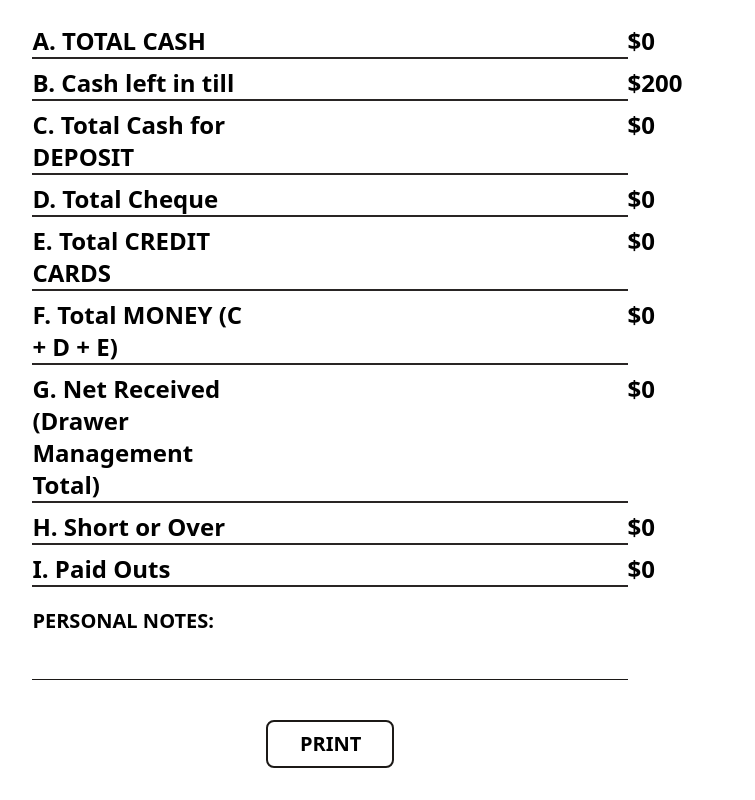
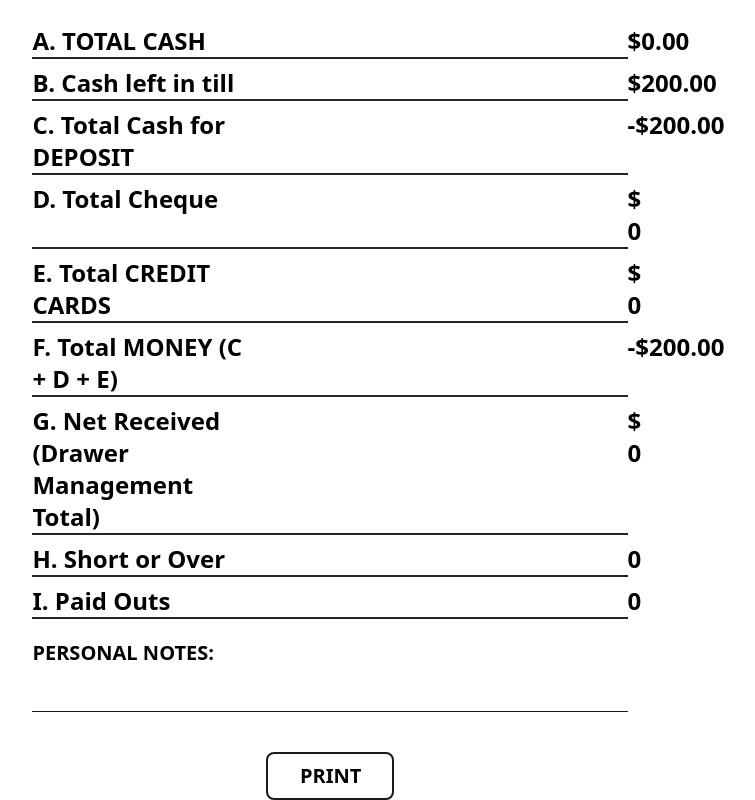
Before and after one commit to Terence-A/balance_sheet, a React (Vite) app: page / in a window 1280 px wide. Shown: the part 687-1487 px from the top of the page, without its empty margins (310-1065 px from the left). Before the commit the page ends 1455 px from the top, so only its background shows below. Built offline with nearby package versions, Linux system fonts and the light colour scheme.

Commit message:
added logic for the Summary totals

```diff
--- a/src/App.jsx
+++ b/src/App.jsx
@@ -3,15 +3,67 @@ import Header from "./components/Header";
 import PersonalNotes from "./components/PersonalNotes";
 import TotalSummary from "./components/TotalSummary";
 import UserInfo from "./components/UserInfo";
+import { useState } from "react";
 
 function App() {
+  const [coinCount, setCoinCount] = useState({
+    nickels: 0,
+    dimes: 0,
+    quarters: 0,
+    loonies: 0,
+    toonies: 0,
+    fives: 0,
+    tens: 0,
+    twenties: 0,
+    fifties: 0,
+    hundreds: 0,
+  });
+
+  const handleChange = (inputIdentifier, newValue) => {
+    setCoinCount((prevCoinCount) => {
+      return {
+        ...prevCoinCount,
+        [inputIdentifier]: +newValue,
+      };
+    });
+  };
+
+  let totalCoins = {
+    nickels: coinCount.nickels * 0.05,
+    dimes: coinCount.dimes * 0.1,
+    quarters: coinCount.quarters * 0.25,
+    loonies: coinCount.loonies * 1.0,
+    toonies: coinCount.toonies * 2.0,
+    fives: coinCount.fives * 5.0,
+    tens: coinCount.tens * 10.0,
+    twenties: coinCount.twenties * 20.0,
+    fifties: coinCount.fifties * 50.0,
+    hundreds: coinCount.hundreds * 100.0,
+  };
+
+  let totalCash =
+    totalCoins.nickels +
+    totalCoins.dimes +
+    totalCoins.quarters +
+    totalCoins.loonies +
+    totalCoins.toonies +
+    totalCoins.fives +
+    totalCoins.tens +
+    totalCoins.twenties +
+    totalCoins.fifties +
+    totalCoins.hundreds;
+
   return (
     <>
       <main>
         <Header />
         <UserInfo />
-        <CashCounts />
-        <TotalSummary />
+        <CashCounts
+          totalCoins={totalCoins}
+          coinCount={coinCount}
+          handleChange={handleChange}
+        />
+        <TotalSummary totalCoins={totalCoins} totalCash={totalCash} />
         <PersonalNotes />
         <div className="text-center mt-10">
           <button className="w-32 px-8 py-2 border-2 text-xl font-bold border-stone-900 rounded-lg ">
--- a/src/components/CashCounts.jsx
+++ b/src/components/CashCounts.jsx
@@ -1,4 +1,3 @@
-import { useState } from "react";
 import CoinTab from "./CoinTab";
 import TotalTab from "./totalTab";
 
@@ -9,30 +8,7 @@ const formatter = new Intl.NumberFormat("en-US", {
   maximumFractionDigits: 2,
 });
 
-const CashCounts = () => {
-  const [coinCount, setCoinCount] = useState({
-    nickels: 0,
-    dimes: 0,
-    quarters: 0,
-    loonies: 0,
-    toonies: 0,
-    fives: 0,
-    tens: 0,
-    twenties: 0,
-    fifties: 0,
-    hundreds: 0,
-  });
-
-  //   let totalCoin = coinCount.nickels * 0.05;
-
-  const handleChange = (inputIdentifier, newValue) => {
-    setCoinCount((prevCoinCount) => {
-      return {
-        ...prevCoinCount,
-        [inputIdentifier]: +newValue,
-      };
-    });
-  };
+const CashCounts = ({ totalCoins, coinCount, handleChange }) => {
   return (
     <section className="mt-10">
       <header className="ml-[20%] text-2xl font-extrabold mb-10">
@@ -105,16 +81,16 @@ const CashCounts = () => {
         </div>
         <div className="w-[50%] pl-72 ">
           <ol>
-            <TotalTab total={formatter.format(coinCount.nickels * 0.05)} />
-            <TotalTab total={formatter.format(coinCount.dimes * 0.1)} />
-            <TotalTab total={formatter.format(coinCount.quarters * 0.25)} />
-            <TotalTab total={formatter.format(coinCount.loonies * 1.0)} />
-            <TotalTab total={formatter.format(coinCount.toonies * 2.0)} />
-            <TotalTab total={formatter.format(coinCount.fives * 5.0)} />
-            <TotalTab total={formatter.format(coinCount.tens * 10.0)} />
-            <TotalTab total={formatter.format(coinCount.twenties * 20.0)} />
-            <TotalTab total={formatter.format(coinCount.fifties * 50.0)} />
-            <TotalTab total={formatter.format(coinCount.hundreds * 100.0)} />
+            <TotalTab total={formatter.format(totalCoins.nickels)} />
+            <TotalTab total={formatter.format(totalCoins.dimes)} />
+            <TotalTab total={formatter.format(totalCoins.quarters)} />
+            <TotalTab total={formatter.format(totalCoins.loonies)} />
+            <TotalTab total={formatter.format(totalCoins.toonies)} />
+            <TotalTab total={formatter.format(totalCoins.fives)} />
+            <TotalTab total={formatter.format(totalCoins.tens)} />
+            <TotalTab total={formatter.format(totalCoins.twenties)} />
+            <TotalTab total={formatter.format(totalCoins.fifties)} />
+            <TotalTab total={formatter.format(totalCoins.hundreds)} />
           </ol>
         </div>
       </div>
--- /dev/null
+++ b/src/components/SummaryButtonTab.jsx
@@ -0,0 +1,30 @@
+const formatter = new Intl.NumberFormat("en-US", {
+  style: "currency",
+  currency: "USD",
+  minimumFractionDigits: 2,
+  maximumFractionDigits: 2,
+});
+
+const handleFocus = (e) => {
+  e.target.select();
+};
+
+const SummaryButtonTab = ({ title, handleInput, totals, identifier }) => {
+  return (
+    <li className="flex justify-between text-2xl font-semibold  mt-2 border-b-2 border-b-stone-800 w-[62%] mx-auto">
+      <h2 className=" w-[50%]  ">{title}</h2>
+      <p className="w-[50%] pl-96">
+        $
+        <input
+          type="number"
+          value={totals}
+          onFocus={handleFocus}
+          onChange={(e) => handleInput(identifier, e.target.value)}
+          className="w-36  "
+        />
+      </p>
+    </li>
+  );
+};
+
+export default SummaryButtonTab;
--- a/src/components/SummaryTab.jsx
+++ b/src/components/SummaryTab.jsx
@@ -2,7 +2,7 @@ const SummaryTab = ({ title, total }) => {
   return (
     <li className="flex justify-between text-2xl font-semibold  mt-2 border-b-2 border-b-stone-800 w-[62%] mx-auto">
       <h2 className=" w-[50%]  ">{title}</h2>
-      <p className="w-[50%] pl-96">${total}</p>
+      <p className="w-[50%] pl-96">{total}</p>
     </li>
   );
 };
--- a/src/components/TotalSummary.jsx
+++ b/src/components/TotalSummary.jsx
@@ -1,18 +1,64 @@
+import { useState } from "react";
+import SummaryButtonTab from "./SummaryButtonTab";
 import SummaryTab from "./SummaryTab";
 
-const TotalSummary = () => {
+const formatter = new Intl.NumberFormat("en-US", {
+  style: "currency",
+  currency: "USD",
+  minimumFractionDigits: 2,
+  maximumFractionDigits: 2,
+});
+
+const TotalSummary = ({ totalCash }) => {
+  const [totals, setTotals] = useState({
+    cheque: 0,
+    creditCards: 0,
+    netReceived: 0,
+  });
+
+  let cashDeposit = formatter.format(totalCash - 200);
+  let totalMoney = formatter.format(
+    totals.cheque + totals.creditCards + totalCash - 200
+  );
+
+  const handleInput = (inputIdentifier, newAmount) => {
+    setTotals((prevTotals) => {
+      return {
+        ...prevTotals,
+        [inputIdentifier]: +newAmount,
+      };
+    });
+    console.log(formatter.format(newAmount));
+  };
+
   return (
     <section className="mt-10">
       <ol>
-        <SummaryTab title="A. TOTAL CASH" total={0} />
-        <SummaryTab title="B. Cash left in till" total={200} />
-        <SummaryTab title="C. Total Cash for DEPOSIT" total={0} />
-        <SummaryTab title="D. Total Cheque" total={0} />
-        <SummaryTab title="E. Total CREDIT CARDS" total={0} />
-        <SummaryTab title="F. Total MONEY (C + D + E)" total={0} />
+        <SummaryTab title="A. TOTAL CASH" total={formatter.format(totalCash)} />
         <SummaryTab
+          title="B. Cash left in till"
+          total={formatter.format(200)}
+        />
+        <SummaryTab title="C. Total Cash for DEPOSIT" total={cashDeposit} />
+
+        <SummaryButtonTab
+          title="D. Total Cheque"
+          totals={totals.cheque}
+          identifier="cheque"
+          handleInput={handleInput}
+        />
+        <SummaryButtonTab
+          title="E. Total CREDIT CARDS"
+          totals={totals.creditCards}
+          identifier="creditCards"
+          handleInput={handleInput}
+        />
+        <SummaryTab title="F. Total MONEY (C + D + E)" total={totalMoney} />
+        <SummaryButtonTab
           title="G. Net Received (Drawer Management Total)"
-          total={0}
+          totals={totals.netReceived}
+          identifier="netReceived"
+          handleInput={handleInput}
         />
         <SummaryTab title="H. Short or Over" total={0} />
         <SummaryTab title="I. Paid Outs" total={0} />
```
